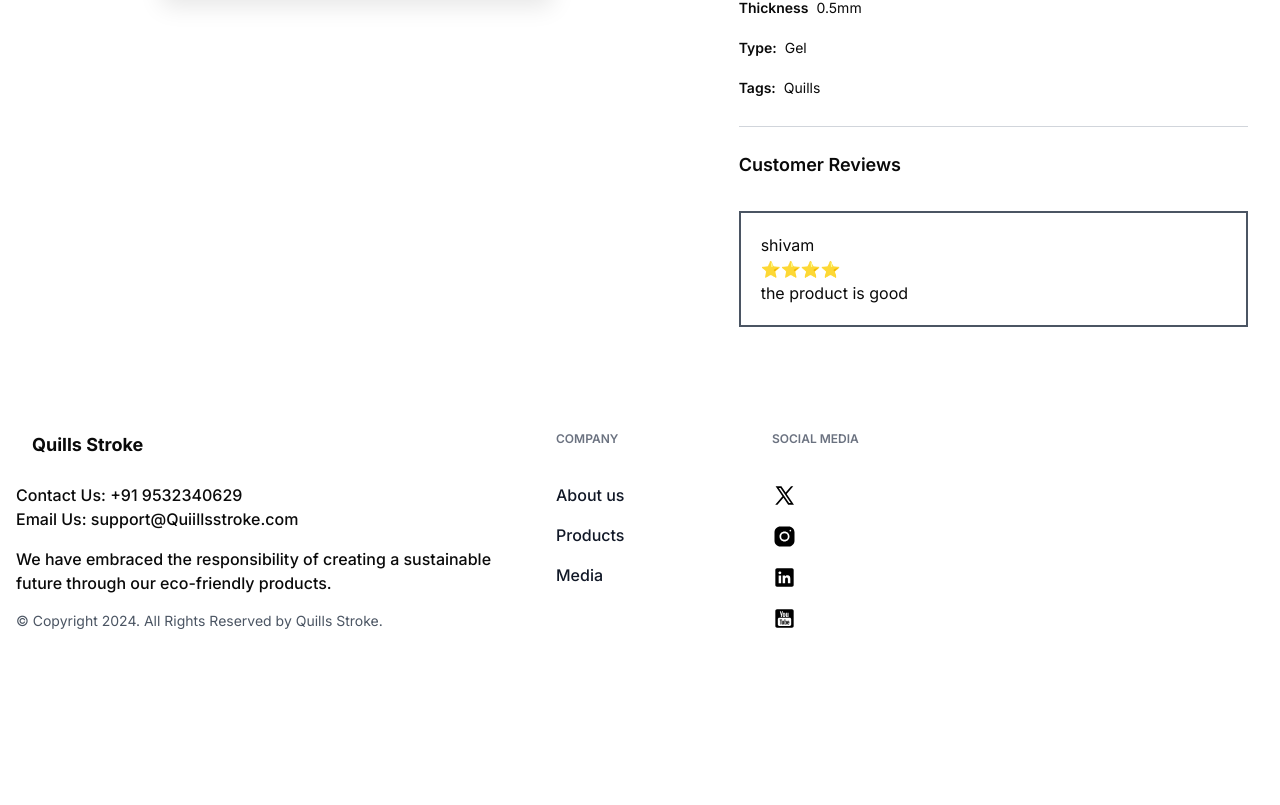
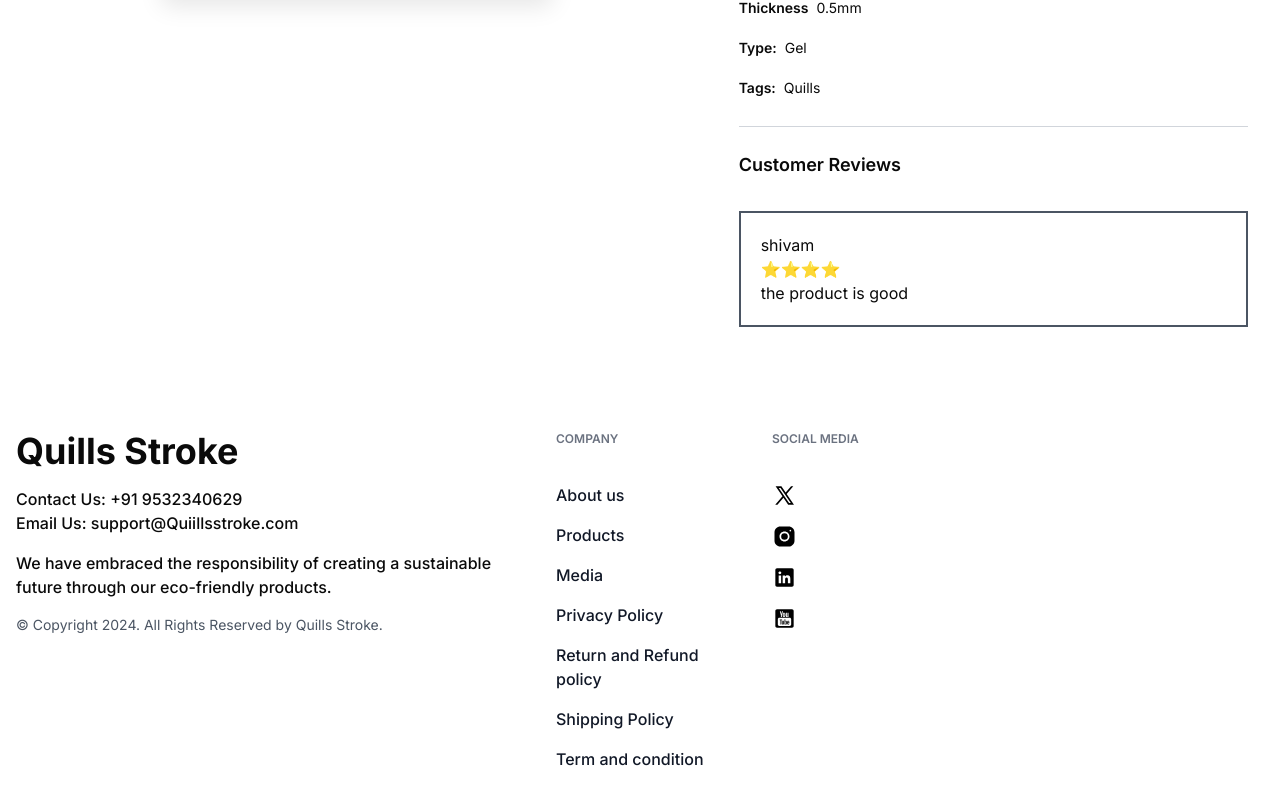
Before and after one commit to sudoarchie/quills, a Next.js app: page /buy in a window 1280 px wide. Shown: the part 639-1444 px from the top of the page. Before the commit the page ends 1310 px from the top, so only its background shows below. Built offline with nearby package versions, Linux system fonts and the light colour scheme.

Commit message:
footer update

```diff
--- a/components/Footer.tsx
+++ b/components/Footer.tsx
@@ -7,10 +7,10 @@ export function FooterOne() {
       <div className="relative z-10 mx-auto max-w-7xl px-4">
         <div className="-m-6 flex flex-wrap">
           <div className="w-full p-6 md:w-1/2 lg:w-5/12">
-            <div className="flex h-full flex-col justify-between">
+            <div className="flex h-full flex-col ">
               <div className="mb-4 inline-flex items-center">
 
-                <span className="ml-4 text-lg font-bold">Quills Stroke</span>
+                <span className=" xl:text-4xl text-lg font-bold">Quills Stroke</span>
               </div>
               <div>
                 <p className="mb-4  text-base font-medium">Contact Us: +91 9532340629 <br></br>Email Us: support@Quiillsstroke.com</p>
@@ -40,6 +40,26 @@ export function FooterOne() {
                 <li className="mb-4">
                   <Link className=" text-base font-medium text-gray-900 dark:text-white hover:text-gray-700" href="/media">
                     Media
+                  </Link>
+                </li>
+                <li className="mb-4">
+                  <Link className=" text-base font-medium text-gray-900 dark:text-white hover:text-gray-700" href="/privacypolicy">
+                    Privacy Policy
+                  </Link>
+                </li>
+                <li className="mb-4">
+                  <Link className=" text-base font-medium text-gray-900 dark:text-white hover:text-gray-700" href="/returnandrefund">
+                    Return and Refund policy
+                  </Link>
+                </li>
+                <li className="mb-4">
+                  <Link className=" text-base font-medium text-gray-900 dark:text-white hover:text-gray-700" href="/shippingpolicy">
+                    Shipping Policy
+                  </Link>
+                </li>
+                <li className="mb-4">
+                  <Link className=" text-base font-medium text-gray-900 dark:text-white hover:text-gray-700" href="/termandcondition">
+                    Term and condition
                   </Link>
                 </li>
                 {/* <li>
```
